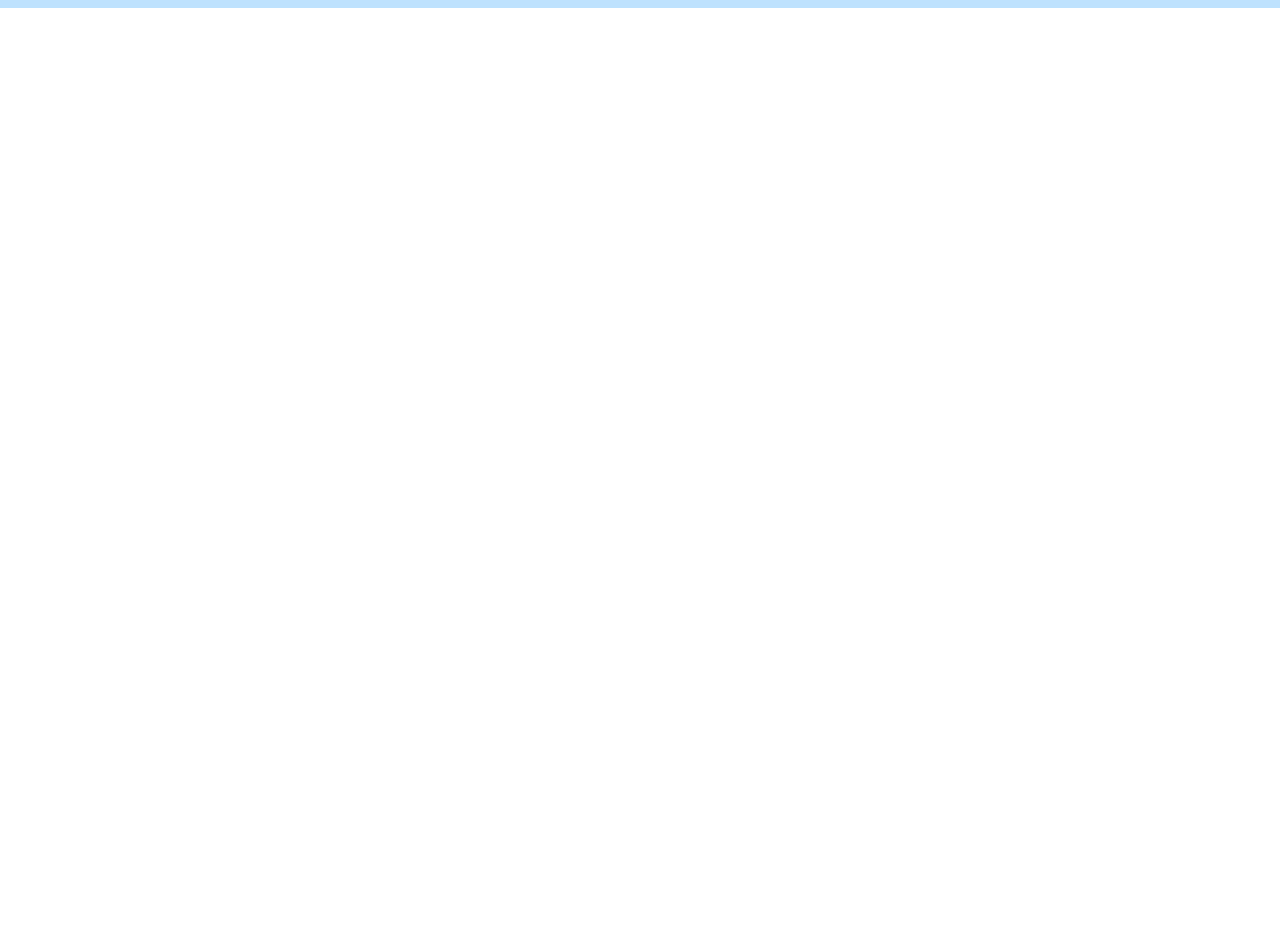
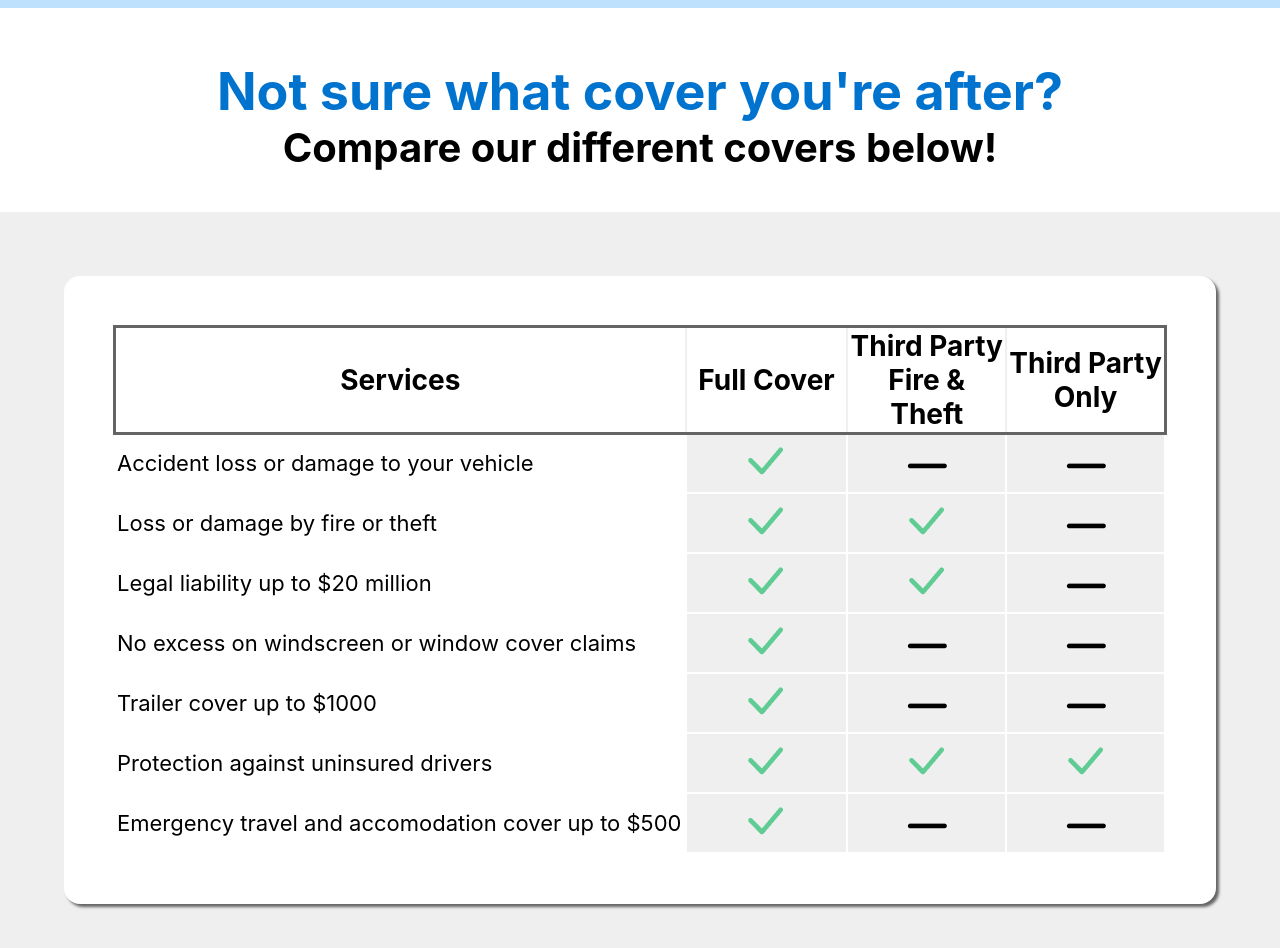
Before and after one commit to Xaimelee/mrhq-website, a React (Create React App) app: page / in a window 1280 px wide. Shown: the part 3300-4248 px from the top of the page. Before the commit the page ends 3308 px from the top, so only its background shows below. Built offline with nearby package versions, Linux system fonts and the light colour scheme.

Commit message:
Covers table code and styling.

```diff
--- a/src/App.js
+++ b/src/App.js
@@ -6,6 +6,7 @@ import Header from './Components/Header';
 import ButtonList from './Components/ButtonList';
 import InfoSlide from './Components/InfoSlide';
 import ShowReviews from './Components/Reviews';
+import CoversList from './Components/CoversList';
 
 function App() {
   return (
@@ -22,6 +23,13 @@ function App() {
         <p className = "ReviewsHeaderText">What our customers are saying</p>
         <ShowReviews />
       </div>
+      <div className = "CoversHeader">
+        <p className = "CoversHeaderText">Not sure what cover you're after?</p>
+        <p className = "CoversHeaderCompareText">Compare our different covers below!</p>
+      </div>
+      <div className = "CoversBackground">
+        <CoversList />
+      </div>
     </div>
   );
 }
--- a/src/App.scss
+++ b/src/App.scss
@@ -2,6 +2,7 @@
 @import "./Components/Styles/Bar.scss";
 @import "./Components/Styles/Button.scss";
 @import "./Components/Styles/Reviews.scss";
+@import "./Components/Styles/Covers.scss";
 
 .expandWidth {
     margin: 0;
@@ -66,3 +67,30 @@
     font-size: 56px;
     font-weight: bold;
 }
+
+.CoversHeader {
+    width: 100%;
+    text-align: center;
+}
+
+.CoversHeaderText {
+    font-weight: bold;
+    font-size: 52px;
+    color: style.$blue;
+    margin-bottom: 0;
+}
+
+.CoversHeaderCompareText {
+    font-weight: bold;
+    font-size: 40px;
+    margin-top: 0;
+}
+
+.Covers {
+    position: relative;
+}
+
+.CoversBackground {
+    background-color: style.$grey-light;
+    padding: 5%;
+}
--- /dev/null
+++ b/src/Components/CoversList.js
@@ -0,0 +1,44 @@
+import React from 'react';
+import CheckIcon from '../Images/check_icon.png';
+import LineIcon from '../Images/line_icon.png';
+
+function CoversList() {
+  const covers = [
+    {cover: "Accident loss or damage to your vehicle", fc: CheckIcon, tpft: LineIcon, tp: LineIcon},
+    {cover: "Loss or damage by fire or theft", fc: CheckIcon, tpft: CheckIcon, tp: LineIcon},
+    {cover: "Legal liability up to $20 million", fc: CheckIcon, tpft: CheckIcon, tp: LineIcon},
+    {cover: "No excess on windscreen or window cover claims", fc: CheckIcon, tpft: LineIcon, tp: LineIcon},
+    {cover: "Trailer cover up to $1000", fc: CheckIcon, tpft: LineIcon, tp: LineIcon},
+    {cover: "Protection against uninsured drivers", fc: CheckIcon, tpft: CheckIcon, tp: CheckIcon},
+    {cover: "Emergency travel and accomodation cover up to $500", fc: CheckIcon, tpft: LineIcon, tp: LineIcon}
+  ]
+
+  function addAllEntries() {
+    let result = [];
+    for (let i = 0; i < covers.length; i++) {
+      result.push (
+        <tr className = "CoversEntries">
+          <td className = "CoversTextEntry">{covers[i].cover}</td>
+          <td className = "CoversImageEntry"><img className = "CoversIcon" src = {covers[i].fc} alt = ""/></td>
+          <td className = "CoversImageEntry"><img className = "CoversIcon" src = {covers[i].tpft} alt = ""/></td>
+          <td className = "CoversImageEntry"><img className = "CoversIcon" src = {covers[i].tp} alt = ""/></td>
+        </tr>
+      )
+    }
+    return result;
+  }
+
+  return (
+      <table className = "CoversTable">
+          <tr className = "CoversHeaders">
+            <th className = "CoverHeaderText">Services</th>
+            <th className = "CoverHeaderText">Full Cover</th>
+            <th className = "CoverHeaderText">Third Party Fire & Theft</th>
+            <th className = "CoverHeaderText">Third Party Only</th>
+          </tr>
+          {addAllEntries()}
+      </table>
+  )
+}
+
+export default CoversList
--- /dev/null
+++ b/src/Components/Styles/Covers.scss
@@ -0,0 +1,38 @@
+.CoversTable {
+    background-color: white;
+    border-radius: 16px;
+    box-shadow: 3px 3px 3px style.$grey;
+    margin-left: auto;
+    margin-right: auto;
+    padding: 50px;
+    text-align: center;
+    vertical-align: middle;
+}
+
+.CoversHeaders {
+    outline: 3px solid style.$grey;
+}
+
+.CoverHeaderText {
+    font-size: 28px;
+    outline: 2px solid style.$grey-light;
+}
+
+.CoversEntries {
+
+}
+
+.CoversTextEntry {
+    text-align: left;
+    font-size: 22px;
+    width: 800px;
+}
+
+.CoversImageEntry {
+    width: 200px;
+    background-color: style.$grey-light;
+}
+
+.CoversIcon {
+
+}
```
Also changed, not shown: src/Components/CoversListItem.js (added), src/Images/check_icon.png (added), src/Images/line_icon.png (added).
